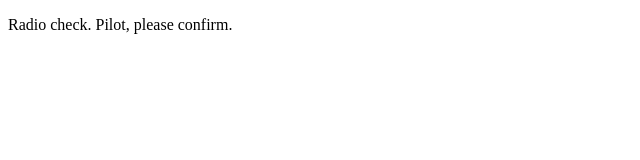
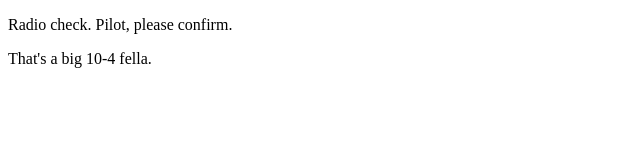
Before and after one commit to nadya-lynn/communication-log, a plain HTML site: page index.html in a window 1280 px wide. Shown: the whole page, without its empty margins (0-640 px from the left). Drawn offline with Linux system fonts and the light colour scheme.

Commit message:
confirmation from pilot

```diff
--- a/index.html
+++ b/index.html
@@ -3,5 +3,6 @@
 <html>
    <body>
       <p>Radio check. Pilot, please confirm.</p>
+      <p>That's a big 10-4 fella.</p>
    </body>
 </h
```
